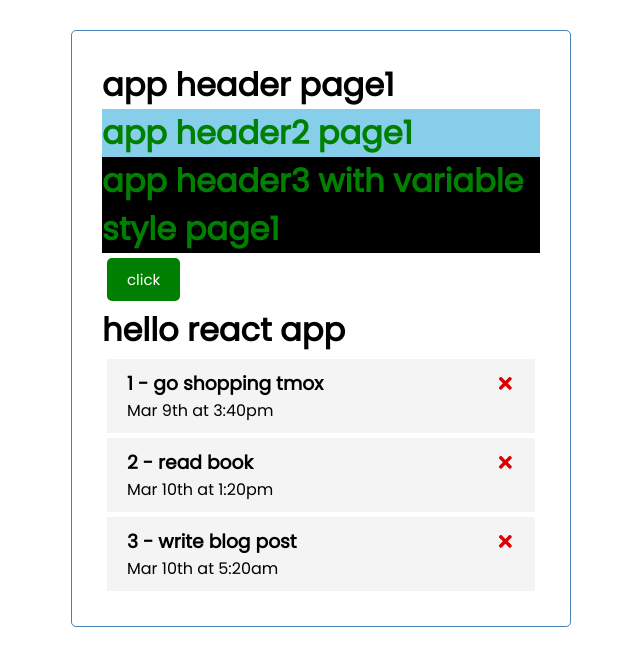
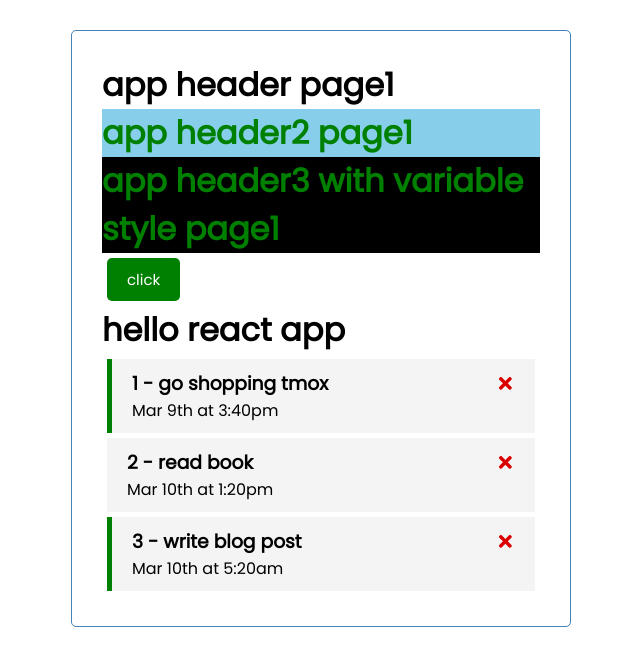
Before and after one commit to codephillip/HelloReact, a React (Create React App) app: page / in a window 1280 px wide. Shown: the top 666 px of the page, without its empty margins (319-959 px from the left). Built offline with nearby package versions, Linux system fonts and the light colour scheme.

Commit message:
added reminder toggle

```diff
--- a/src/App.js
+++ b/src/App.js
@@ -46,14 +46,21 @@
         setTasks(tasks.filter((task) => task.id !== id))
     }
 
+    const toggleReminder = (id) => {
+        console.log('toggle', id)
+        setTasks(tasks.map(
+            (task) => task.id === id
+                ? {...task, reminder: !task.reminder}
+                : task))
+    }
+
     return (
         <div className="container">
             <Header title="page1"/>
             <h1>hello react app</h1>
-
             {
                 tasks.length > 0
-                    ? <Tasks tasks={tasks} onDelete={deleteTask}/>
+                    ? <Tasks tasks={tasks} onDelete={deleteTask} onToggle={toggleReminder}/>
                     : 'No tasks available'
             }
         </div>
--- a/src/components/Task.js
+++ b/src/components/Task.js
@@ -1,8 +1,9 @@
 import {FaTimes} from 'react-icons/fa'
 
-const Task = ({task, onDelete}) => {
+const Task = ({task, onDelete, onToggle}) => {
     return (
-        <div className="task">
+        // use template-curly `
+        <div className={`task ${task.reminder ? 'reminder' : ''}`} onDoubleClick={() => onToggle(task.id)}>
             <h3>{task.id} - {task.text}
                 <FaTimes color={'#db0000'} style={{cursor: 'pointer'}}
                          onClick={() => onDelete(task.id)}/>
--- a/src/components/Tasks.js
+++ b/src/components/Tasks.js
@@ -1,13 +1,13 @@
 import Task from './Task'
 
-const Tasks = ({tasks, onDelete}) => {
+const Tasks = ({onDelete, tasks, onToggle}) => {
     return (
         <>
             {
                 tasks.map((task) => (
                     // item has to be unique add key attribute
                     // <h3 key={task.id}>{task.id} - {task.text}</h3>
-                    <Task key={task.id} task={task} onDelete={onDelete}/>
+                    <Task key={task.id} task={task} onDelete={onDelete} onToggle={onToggle}/>
                 ))
             }
         </>
```
